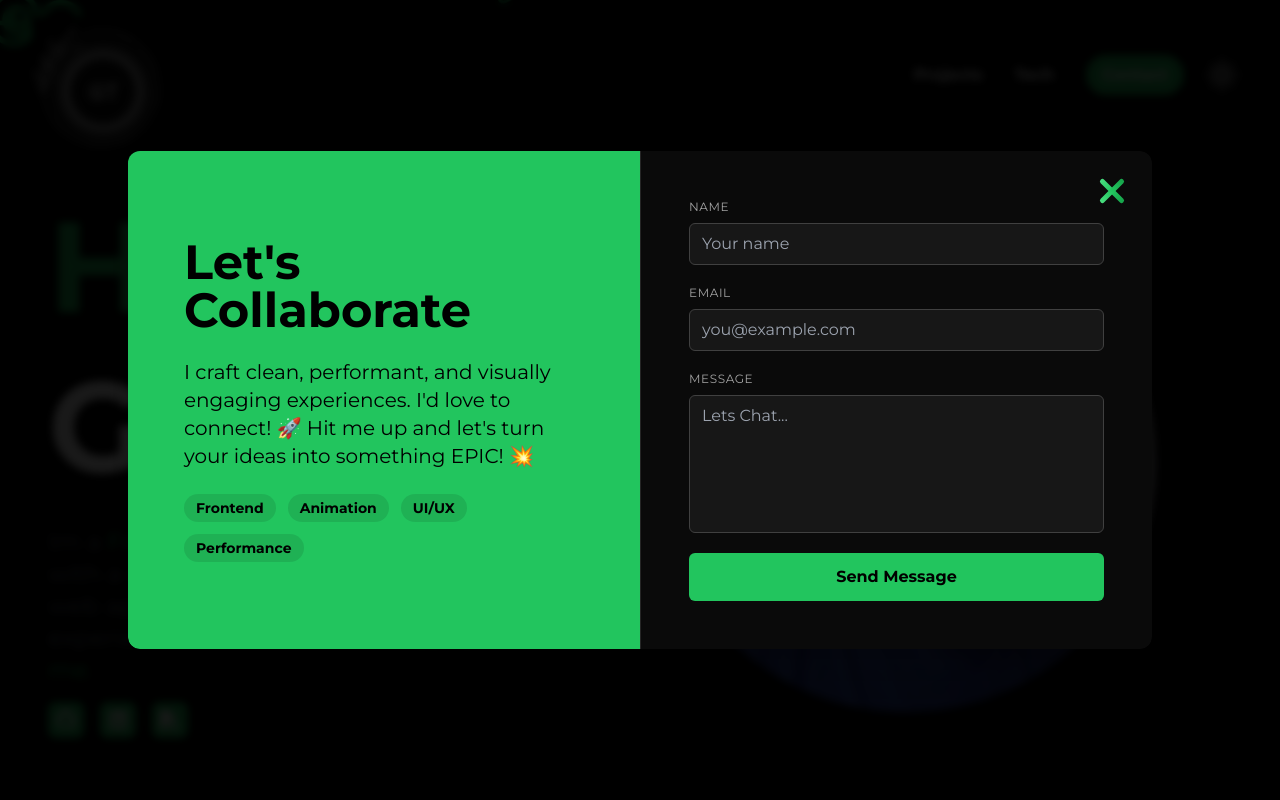
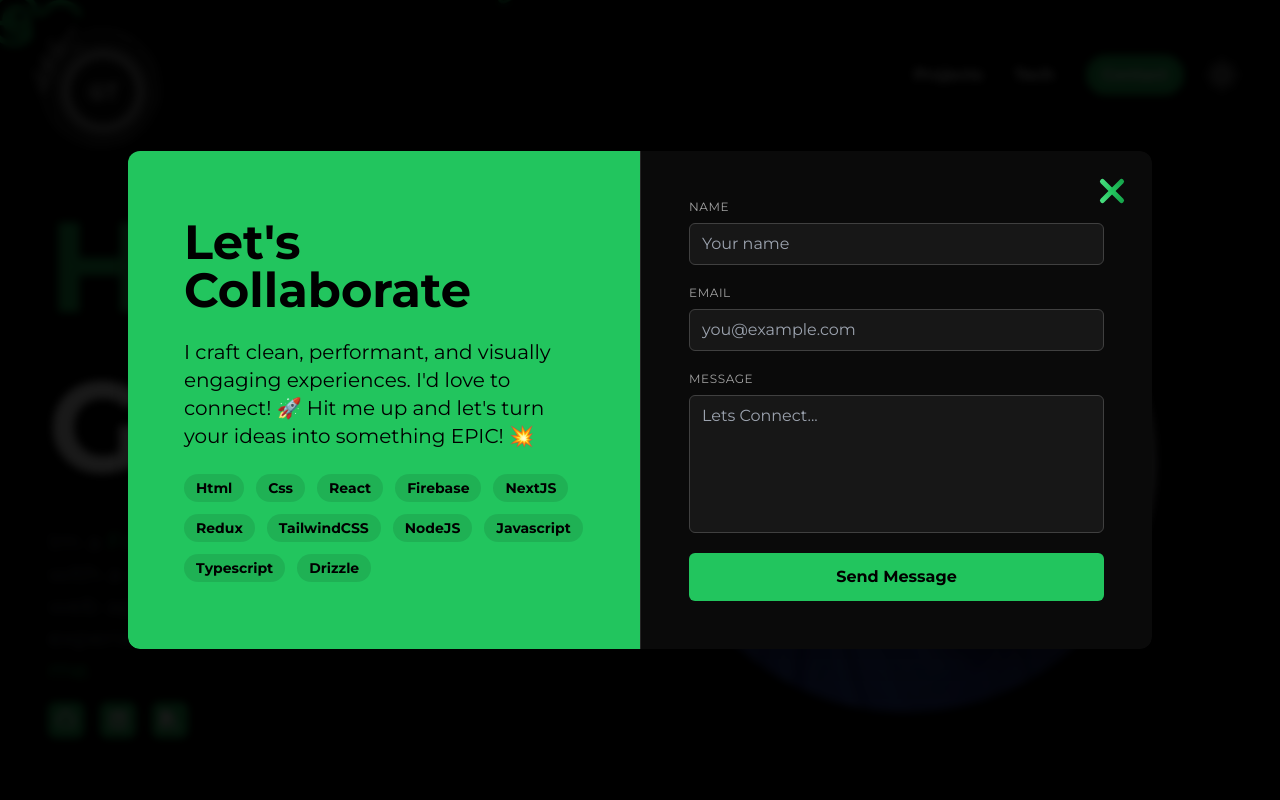
Before and after one commit to Guillermotrejo1/portFolio, a Next.js app: page / in a window 1280 px wide. Both pictures are taken after a click on the button "Contact". Shown: the top 800 px of the page. Built offline with nearby package versions, Linux system fonts and the light colour scheme; what tailwindcss-animated would draw is missing.

Commit message:
adjusted the pills in the contact modal to have my languages

```diff
--- a/Components/ContactModal.tsx
+++ b/Components/ContactModal.tsx
@@ -70,10 +70,17 @@ export const ContactModal: React.FC<ContactModalProps> = ({ isOpen, onClose }) =
             I craft clean, performant, and visually engaging experiences. I&apos;d love to connect! 🚀 Hit me up and let&apos;s turn your ideas into something EPIC! 💥
           </p>
           <div className="flex flex-wrap gap-2 md:gap-3 text-xs sm:text-sm font-semibold">
-            <span className="px-2 sm:px-3 py-1 rounded-full bg-black/10">Frontend</span>
-            <span className="px-2 sm:px-3 py-1 rounded-full bg-black/10">Animation</span>
-            <span className="px-2 sm:px-3 py-1 rounded-full bg-black/10">UI/UX</span>
-            <span className="px-2 sm:px-3 py-1 rounded-full bg-black/10">Performance</span>
+            <span className="px-2 sm:px-3 py-1 rounded-full bg-black/10">Html</span>
+            <span className="px-2 sm:px-3 py-1 rounded-full bg-black/10">Css</span>
+            <span className="px-2 sm:px-3 py-1 rounded-full bg-black/10">React</span>
+            <span className="px-2 sm:px-3 py-1 rounded-full bg-black/10">Firebase</span>
+            <span className="px-2 sm:px-3 py-1 rounded-full bg-black/10">NextJS</span>
+            <span className="px-2 sm:px-3 py-1 rounded-full bg-black/10">Redux</span>
+            <span className="px-2 sm:px-3 py-1 rounded-full bg-black/10">TailwindCSS</span>
+            <span className="px-2 sm:px-3 py-1 rounded-full bg-black/10">NodeJS</span>
+            <span className="px-2 sm:px-3 py-1 rounded-full bg-black/10">Javascript</span>
+            <span className="px-2 sm:px-3 py-1 rounded-full bg-black/10">Typescript</span>
+            <span className="px-2 sm:px-3 py-1 rounded-full bg-black/10">Drizzle</span>
           </div>
         </div>
         {/* Right Side */}
@@ -123,7 +130,7 @@ export const ContactModal: React.FC<ContactModalProps> = ({ isOpen, onClose }) =
                   value={message}
                   onChange={e => setMessage(e.target.value)}
                   className="bg-neutral-900 border border-neutral-700 rounded-md px-3 py-2 text-sm sm:text-base resize-none focus:outline-none focus:border-green-500 transition-colors"
-                  placeholder="Lets Chat..."
+                  placeholder="Lets Connect..."
                 />
               </label>
               <button
```
